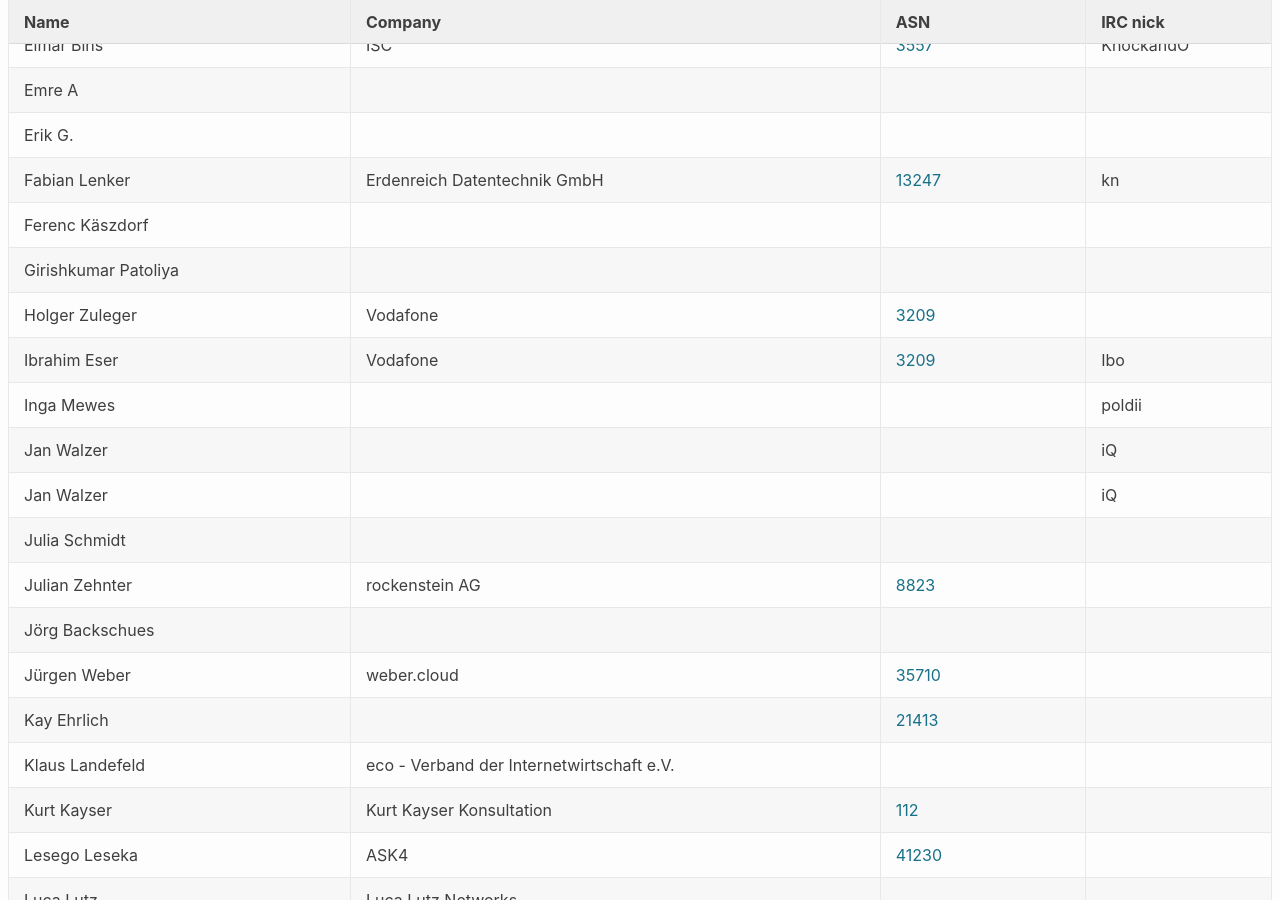
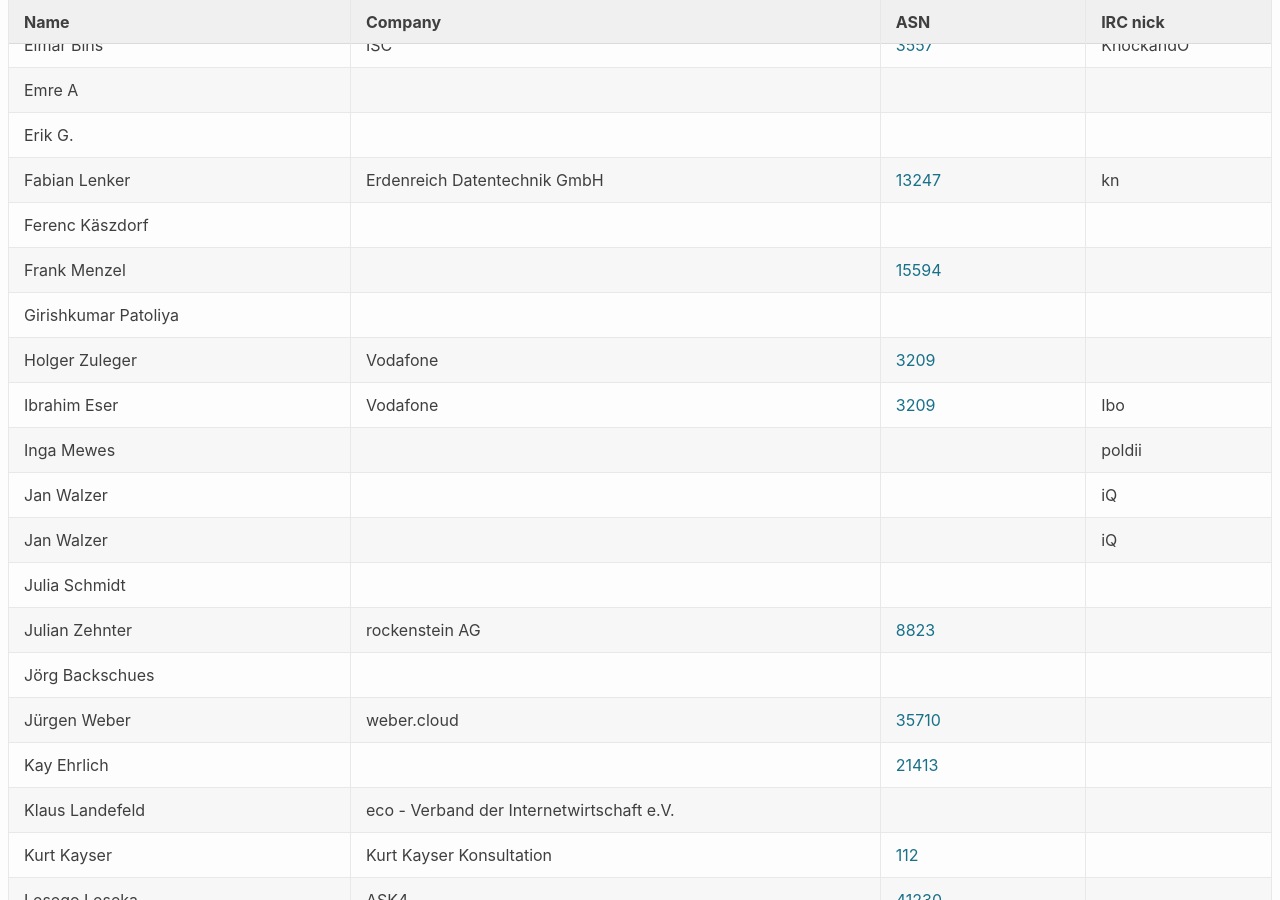
Before and after one commit to denog/pretix-attendeelist, a Jekyll site: the page built from denog15/index.md, in a window 1280 px wide and 900 px high, scrolled down 21804 px. Built offline with Jekyll 4.4.1, drawn with Linux system fonts in a browser that asks for light colours.

Commit message:
Latest data: Tue Nov 14 15:48:15 UTC 2023

```diff
--- a/_data/attendees_denog15_online.json
+++ b/_data/attendees_denog15_online.json
@@ -124,6 +124,12 @@
     "company": null,
     "irc": null,
     "asn": null
+  },
+  {
+    "name": "Frank Menzel",
+    "company": null,
+    "irc": null,
+    "asn": "15594"
   },
   {
     "name": "Girishkumar Patoliya",
```
